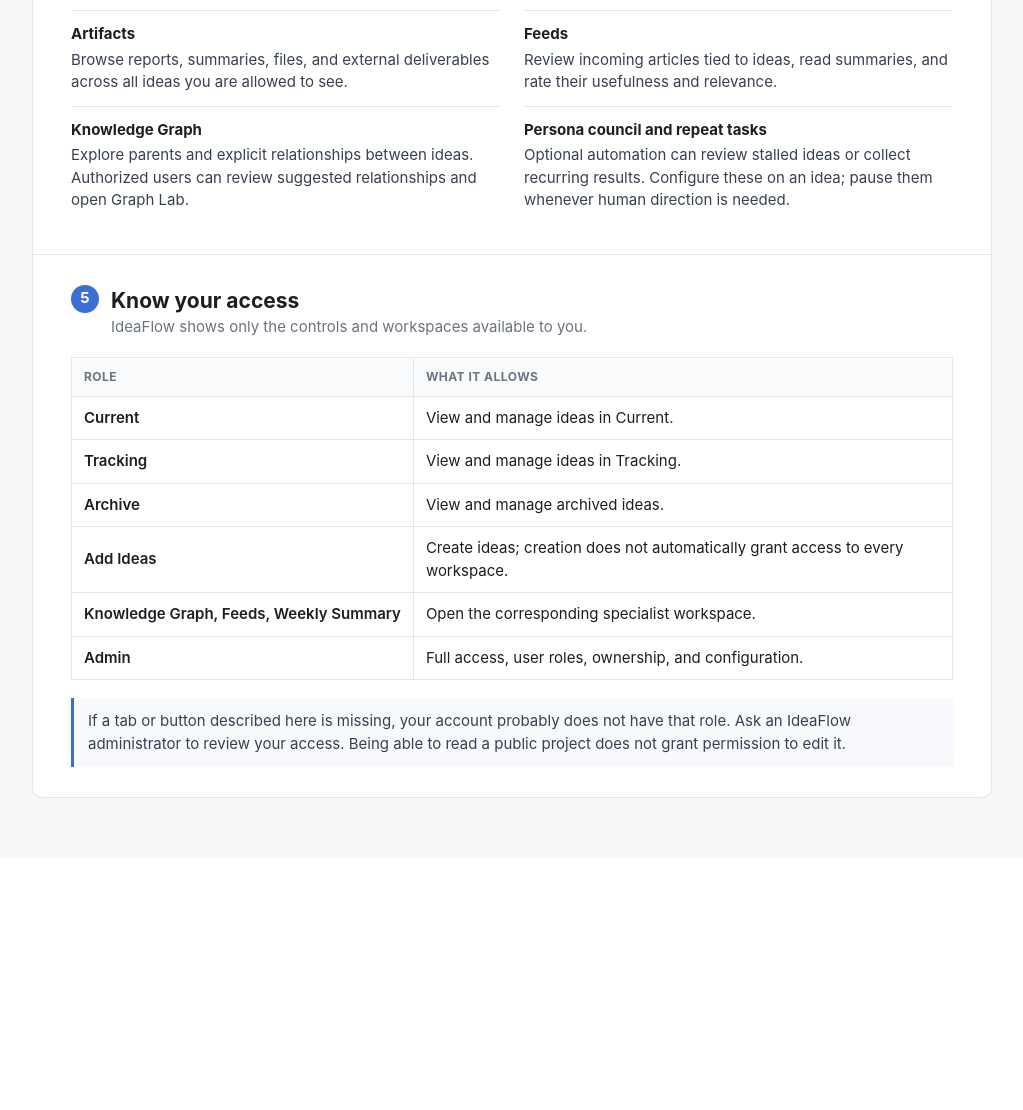
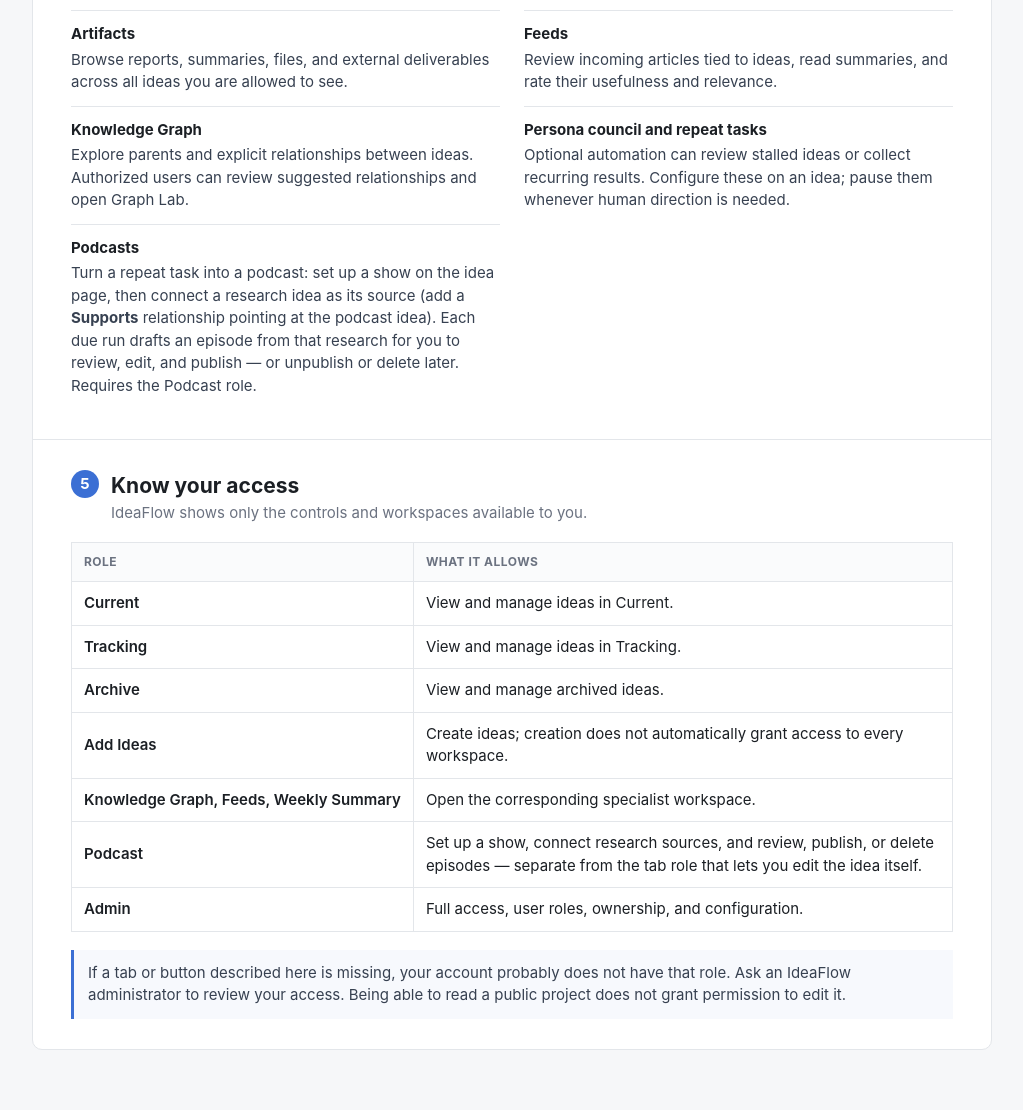
Before and after one commit to bzeitner/IdeaFlow, a Django app: page /guide/ in a window 1280 px wide. Shown: the part 1836-2946 px from the top of the page, without its empty margins (128-1151 px from the left). Before the commit the page ends 2634 px from the top, so only its background shows below. Run offline with Django 5.2, Linux system fonts and the light colour scheme; parts of the project's set-up code (start-up, migrations or seed data) failed here and were passed over; some libraries are stand-ins or nearby versions.

Commit message:
Document podcasts in the user guide, agent-workflow contracts, and runbook
- docs/agent-workflows.md: added the Repeat mode row to the mode
  contracts table -- it was missing entirely, and the new podcast branch
  (ordinary repeat vs. podcast-idea path, create-podcast-episode vs.
  log-repeat-results) makes documenting it more important than before.
- ideas/templates/ideas/guide.html: a Podcasts entry under "Use the wider
  workspace" (set up a show, connect a research idea via Supports, review
  drafted episodes) and a Podcast row in the Access table.
- deploy/README.md: new step 15, "Podcast production (optional)" --
  ffmpeg install, the separate IDEAFLOW_PODCAST_WORKER_TOKEN, the
  nginx client_max_body_size dependency, granting the Podcast role,
  the idea-page setup flow, a pointer to the render worker living
  outside this repo on its own machine, and how to get the feed URL
  for directory submission without ever linking it in the app itself.
  Troubleshooting renumbered from 15 to 16.

Co-Authored-By: Claude Sonnet 5 <noreply@anthropic.com>
Claude-Session: https://claude.ai/code/session_01KRyHu1s7KNTHJSzckFVt9s

```diff
--- a/ideas/templates/ideas/guide.html
+++ b/ideas/templates/ideas/guide.html
@@ -66,6 +66,7 @@
         <div><dt>Feeds</dt><dd>Review incoming articles tied to ideas, read summaries, and rate their usefulness and relevance.</dd></div>
         <div><dt>Knowledge Graph</dt><dd>Explore parents and explicit relationships between ideas. Authorized users can review suggested relationships and open Graph Lab.</dd></div>
         <div><dt>Persona council and repeat tasks</dt><dd>Optional automation can review stalled ideas or collect recurring results. Configure these on an idea; pause them whenever human direction is needed.</dd></div>
+        <div><dt>Podcasts</dt><dd>Turn a repeat task into a podcast: set up a show on the idea page, then connect a research idea as its source (add a <strong>Supports</strong> relationship pointing at the podcast idea). Each due run drafts an episode from that research for you to review, edit, and publish — or unpublish or delete later. Requires the Podcast role.</dd></div>
       </dl>
     </section>
 
@@ -77,6 +78,7 @@
         <tr><td>Archive</td><td>View and manage archived ideas.</td></tr>
         <tr><td>Add Ideas</td><td>Create ideas; creation does not automatically grant access to every workspace.</td></tr>
         <tr><td>Knowledge Graph, Feeds, Weekly Summary</td><td>Open the corresponding specialist workspace.</td></tr>
+        <tr><td>Podcast</td><td>Set up a show, connect research sources, and review, publish, or delete episodes — separate from the tab role that lets you edit the idea itself.</td></tr>
         <tr><td>Admin</td><td>Full access, user roles, ownership, and configuration.</td></tr>
       </tbody></table></div>
       <p class="guide-note">If a tab or button described here is missing, your account probably does not have that role. Ask an IdeaFlow administrator to review your access. Being able to read a public project does not grant permission to edit it.</p>
```
Also changed, not shown: docs/agent-workflows.md (+1 -0 lines), deploy/README.md.
